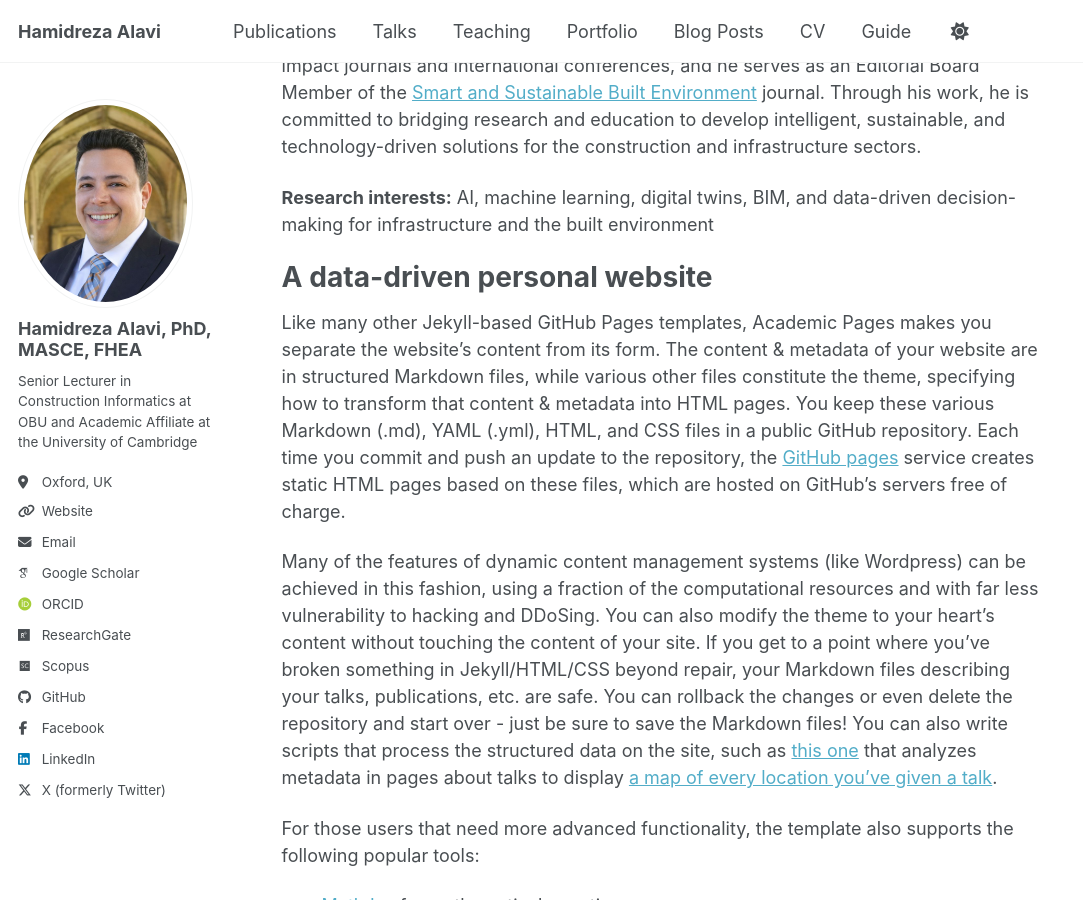
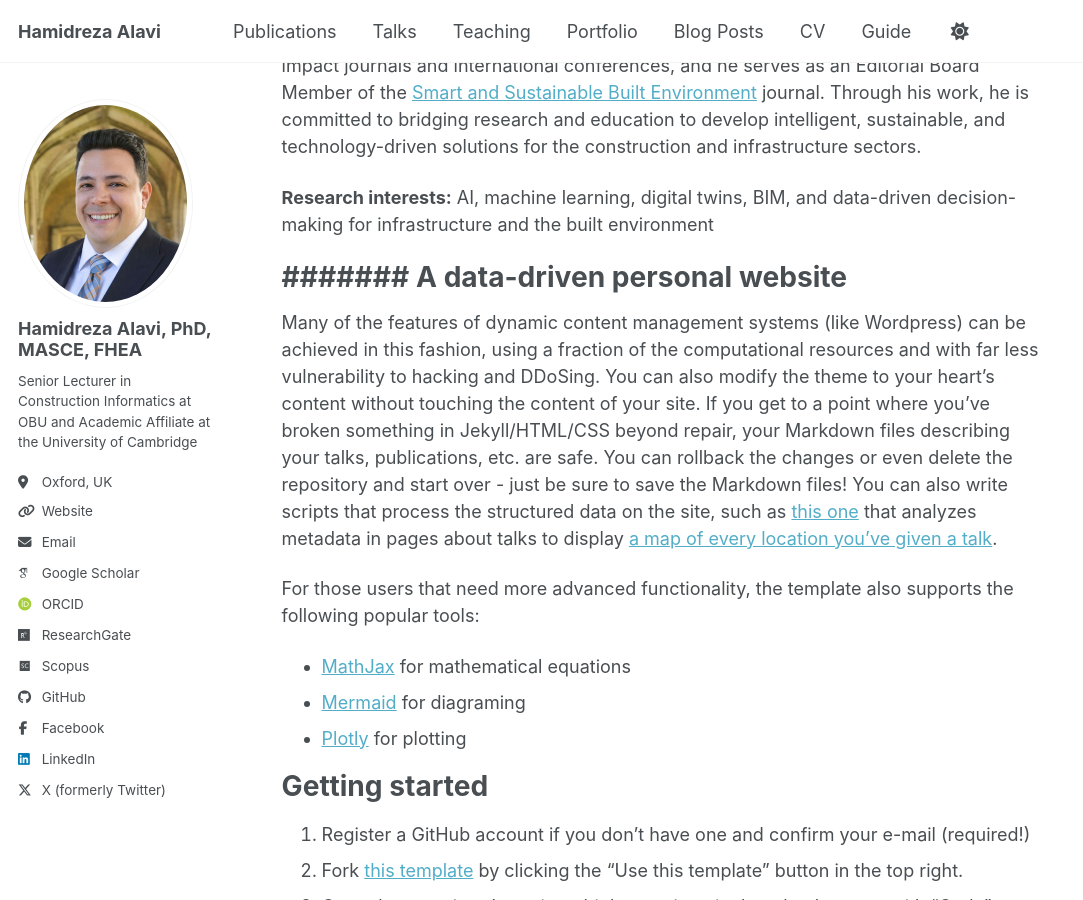
Before and after one commit to Hr-Alavi/Hr-Alavi.github.io, a Jekyll site: the page built from _pages/about.md, in a window 1280 px wide and 900 px high, scrolled down 521 px. Shown: the whole window, without its empty margins (0-1083 px from the left). Built offline with Jekyll 4.4.1, drawn with Linux system fonts in a browser that asks for light colours; some web fonts are replaced; a script bundle is joined from its source files by our own code; library files that are not in the unit come from our copies.

Commit message:
Update about.md

```diff
--- a/_pages/about.md
+++ b/_pages/about.md
@@ -14,10 +14,8 @@
 
 **Research interests:** AI, machine learning, digital twins, BIM, and data-driven decision-making for infrastructure and the built environment
 
-A data-driven personal website
+####### A data-driven personal website
 ======
-Like many other Jekyll-based GitHub Pages templates, Academic Pages makes you separate the website's content from its form. The content & metadata of your website are in structured Markdown files, while various other files constitute the theme, specifying how to transform that content & metadata into HTML pages. You keep these various Markdown (.md), YAML (.yml), HTML, and CSS files in a public GitHub repository. Each time you commit and push an update to the repository, the [GitHub pages](https://pages.github.com/) service creates static HTML pages based on these files, which are hosted on GitHub's servers free of charge.
-
 Many of the features of dynamic content management systems (like Wordpress) can be achieved in this fashion, using a fraction of the computational resources and with far less vulnerability to hacking and DDoSing. You can also modify the theme to your heart's content without touching the content of your site. If you get to a point where you've broken something in Jekyll/HTML/CSS beyond repair, your Markdown files describing your talks, publications, etc. are safe. You can rollback the changes or even delete the repository and start over - just be sure to save the Markdown files! You can also write scripts that process the structured data on the site, such as [this one](https://github.com/academicpages/academicpages.github.io/blob/master/talkmap.ipynb) that analyzes metadata in pages about talks to display [a map of every location you've given a talk](https://academicpages.github.io/talkmap.html).
 
 For those users that need more advanced functionality, the template also supports the following popular tools:
@@ -57,3 +55,5 @@
 For more info
 ------
 More info about configuring Academic Pages can be found in [the guide](https://academicpages.github.io/markdown/), the [growing wiki](https://github.com/academicpages/academicpages.github.io/wiki), and you can always [ask a question on GitHub](https://github.com/academicpages/academicpages.github.io/discussions). The [guides for the Minimal Mistakes theme](https://mmistakes.github.io/minimal-mistakes/docs/configuration/) (which this theme was forked from) might also be helpful.
+
+#################
```
